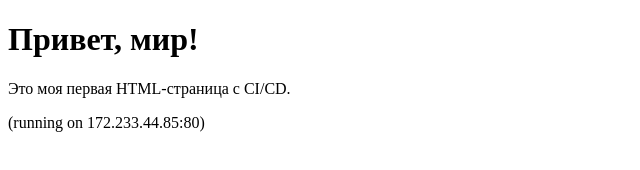
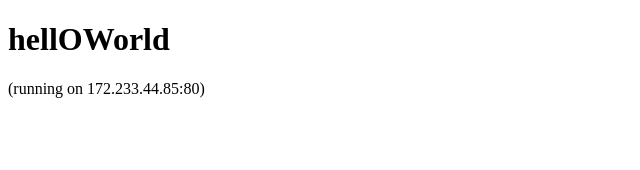
Before and after one commit to nemoismyrealname/my-web-app, a plain HTML site: page index.html in a window 1280 px wide. Shown: the whole page, without its empty margins (0-640 px from the left). Drawn offline with Linux system fonts and the light colour scheme.

Commit message:
some changes_1

```diff
--- a/index.html
+++ b/index.html
@@ -6,8 +6,7 @@
     <title>Yoo</title>
 </head>
 <body>
-    <h1>Привет, мир!</h1>
-    <p>Это моя первая HTML-страница с CI/CD.</p>
+    <h1>hellOWorld</h1>
     <p>(running on 172.233.44.85:80)</p>
 </body>
 </html>
```
Also changed, not shown: 2 other files.
